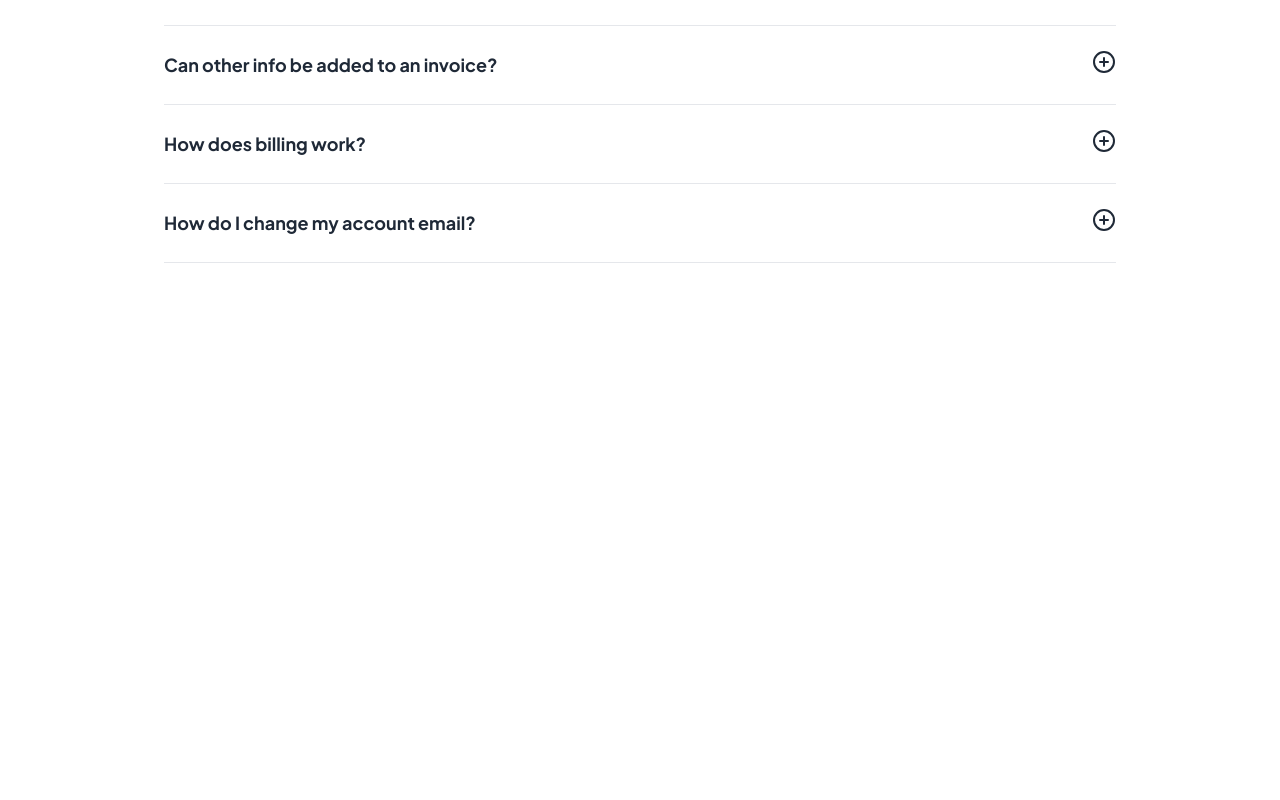
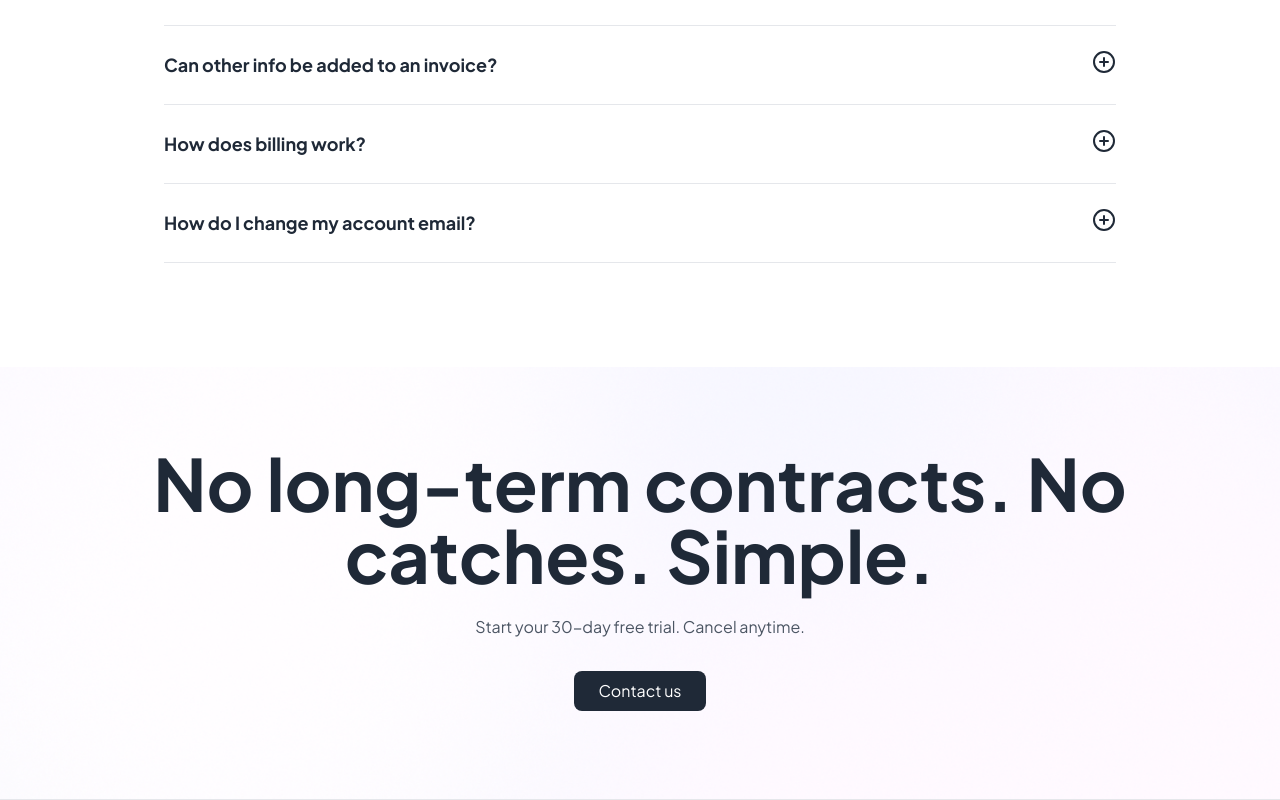
Before and after one commit to shiyam-sarker10/Test-Project, a React (Vite) app: page / in a window 1280 px wide. Shown: the part 5180-5980 px from the top of the page. Before the commit the page ends 5547 px from the top, so only its background shows below. Built offline with nearby package versions, Linux system fonts and the light colour scheme.

Commit message:
added contact us section

```diff
--- a/src/App.jsx
+++ b/src/App.jsx
@@ -6,6 +6,7 @@ import HowItWorks from "./component/HowItWorks/HowItWorks";
 import Testimonial from "./component/testimonial/Testimonial";
 import Pricing from "./component/Pricing/Pricing";
 import FAQ from "./component/FAQ/FAQ";
+import ContactUs from "./component/ContactUs/ContactUs";
 
 
 
@@ -25,6 +26,10 @@ function App() {
       <Testimonial></Testimonial>
       <Pricing></Pricing>
       <FAQ></FAQ>
+      <div className="gradient-bg-footer">
+        <ContactUs></ContactUs>
+        <hr />
+      </div>
     </div>
   );
 }
--- /dev/null
+++ b/src/component/ContactUs/ContactUs.jsx
@@ -0,0 +1,20 @@
+import React from 'react';
+import Button from '../shared/Button';
+
+const ContactUs = () => {
+    return (
+      <div className="py-20 max-w-[1366px] mx-auto space-y-6 text-center px-2">
+        <h1 className="text-4xl md:text-5xl  lg:text-7xl font-bold text-color text-center md:w-[90%]  mx-auto">
+          No long-term contracts. No catches. Simple.
+        </h1>
+        <p className="text-gray-600">
+          Start your 30-day free trial. Cancel anytime.
+        </p>
+        <div className="py-2">
+          <Button text="Contact us"></Button>
+        </div>
+      </div>
+    );
+};
+
+export default ContactUs;
--- a/src/index.css
+++ b/src/index.css
@@ -12,6 +12,12 @@ body {
   background-repeat: no-repeat;
   position: relative;
 }
+.gradient-bg-footer {
+  background: url('./assets/Gradient2.png');
+  background-size: cover;
+  background-repeat: no-repeat;
+  position: relative;
+}
 .text-color{
   color:#1F2937;
 }
```
Also changed, not shown: src/assets/Gradient2.png (added).
